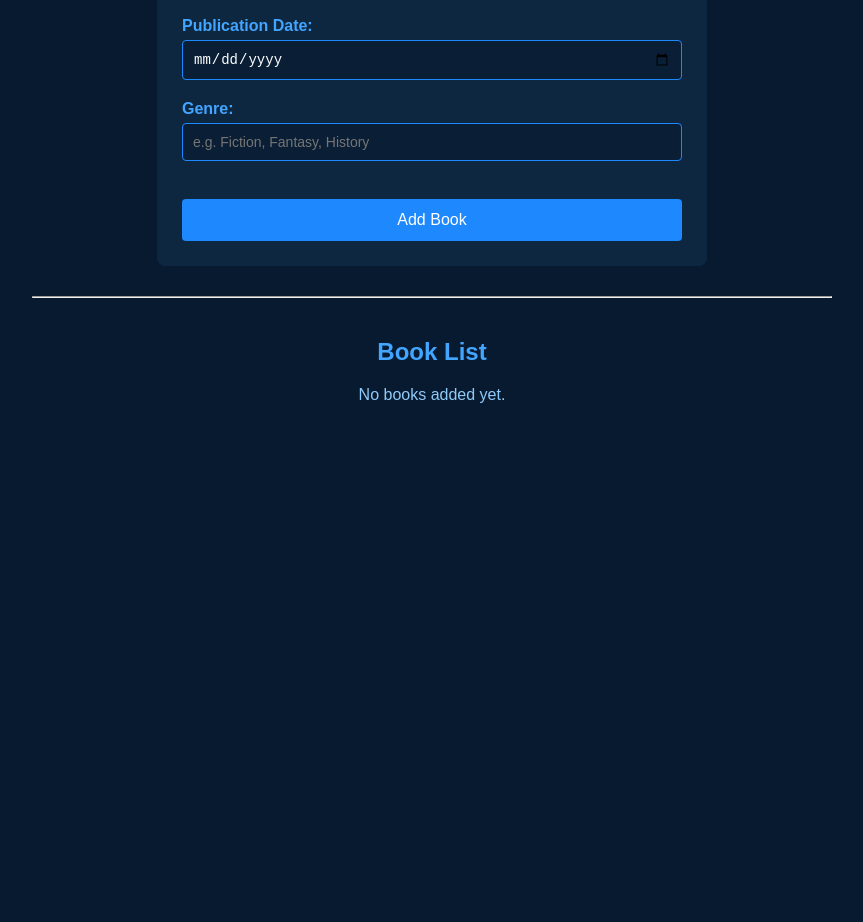
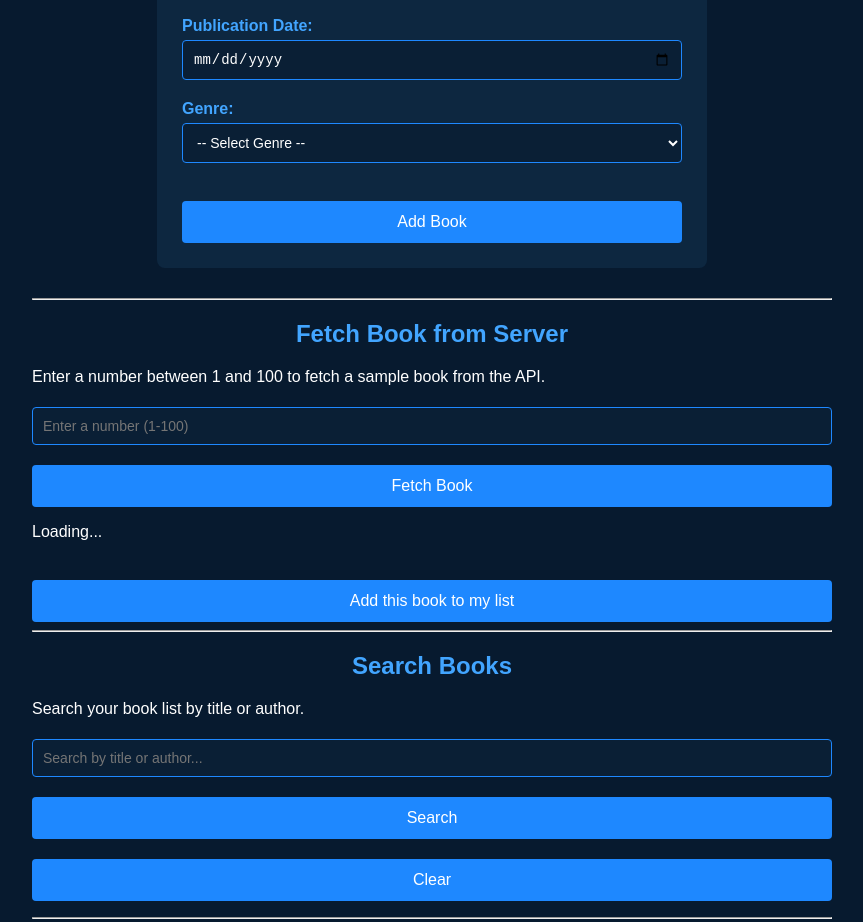
Before and after one commit to purvi-sf/Book-Management-System, a plain HTML site: page index.html in a window 1280 px wide. Shown: the part 467-1389 px from the top of the page, without its empty margins (208-1071 px from the left). Before the commit the page ends 947 px from the top, so only its background shows below. Drawn offline with Linux system fonts and the light colour scheme.

Commit message:
Add async fetch and search sections to HTML
Add async fetch and search sections to HTML

```diff
--- a/index.html
+++ b/index.html
@@ -1,19 +1,16 @@
 <!DOCTYPE html>
 <html lang="en">
-
 <head>
   <meta charset="UTF-8">
   <meta name="viewport" content="width=device-width, initial-scale=1.0">
   <title>Book Management System</title>
   <link rel="stylesheet" href="style.css">
 </head>
-
 <body>
 
   <h1>Book Management System</h1>
 
   <div class="form-section">
-
     <h2 id="formHeading">Add a New Book</h2>
 
     <label for="title">Title:</label>
@@ -25,27 +22,75 @@
     <span class="error" id="authorError">Author is required.</span>
 
     <label for="isbn">ISBN:</label>
-    <input type="text" id="isbn" placeholder="Enter ISBN number">
-    <span class="error" id="isbnError">ISBN must be a valid number.</span>
+    <input type="text" id="isbn" placeholder="Enter ISBN number" oninput="only_numbers(this)">
+    <span class="error" id="isbnError">ISBN is required.</span>
 
     <label for="publish_date">Publication Date:</label>
     <input type="date" id="publish_date">
     <span class="error" id="publish_dateError">Publication date is required.</span>
 
     <label for="genre">Genre:</label>
-    <input type="text" id="genre" placeholder="e.g. Fiction, Fantasy, History">
-    <span class="error" id="genreError">Genre is required.</span>
+    <select id="genre">
+      <option value="">-- Select Genre --</option>
+      <option value="Fiction">Fiction</option>
+      <option value="Non-Fiction">Non-Fiction</option>
+      <option value="Fantasy">Fantasy</option>
+      <option value="Science Fiction">Science Fiction</option>
+      <option value="Mystery">Mystery</option>
+      <option value="Thriller">Thriller</option>
+      <option value="Romance">Romance</option>
+      <option value="Horror">Horror</option>
+      <option value="History">History</option>
+      <option value="Science">Science</option>
+      <option value="Biography">Biography</option>
+      <option value="Other">Other</option>
+    </select>
+    <span class="error" id="genreError">Please select a genre.</span>
 
     <br><br>
-
     <button id="submitBtn" onclick="submit_book()">Add Book</button>
     <button id="cancelBtn" onclick="cancelEdit()">Cancel</button>
-
     <p class="success" id="successMsg">Book added successfully!</p>
-
   </div>
 
   <hr>
+
+  <div class="card-section">
+    <h2>Fetch Book from Server</h2>
+    <p class="section-info">Enter a number between 1 and 100 to fetch a sample book from the API.</p>
+
+    <div class="input-row">
+      <input type="number" id="fetchId" placeholder="Enter a number (1-100)" min="1" max="100">
+      <button class="action-btn" onclick="fetch_book_from_api()">Fetch Book</button>
+    </div>
+
+    <p id="loadingMsg" class="loading">Loading...</p>
+    <p id="fetchError" class="error-msg"></p>
+
+    <div id="fetchResult" class="fetch-result">
+      <h3 id="fetchTitle"></h3>
+      <p id="fetchBody"></p>
+      <button class="action-btn" onclick="add_fetched_book()">Add this book to my list</button>
+    </div>
+  </div>
+
+  <hr>
+
+  <div class="card-section">
+    <h2>Search Books</h2>
+    <p class="section-info">Search your book list by title or author.</p>
+
+    <div class="input-row">
+      <input type="text" id="searchInput" placeholder="Search by title or author...">
+      <button class="action-btn" onclick="search_books()">Search</button>
+      <button class="action-btn secondary-btn" onclick="clear_search()">Clear</button>
+    </div>
+
+    <p id="searchStatus" class="section-info"></p>
+  </div>
+
+  <hr>
+
   <div class="list-section">
     <h2>Book List</h2>
     <p id="noBooks">No books added yet.</p>
@@ -64,11 +109,10 @@
           <th>Actions</th>
         </tr>
       </thead>
-      <tbody id="bookTableBody">
-      </tbody>
+      <tbody id="bookTableBody"></tbody>
     </table>
+  </div>
 
-  </div>
   <script src="script.js"></script>
 </body>
 </html>
```
